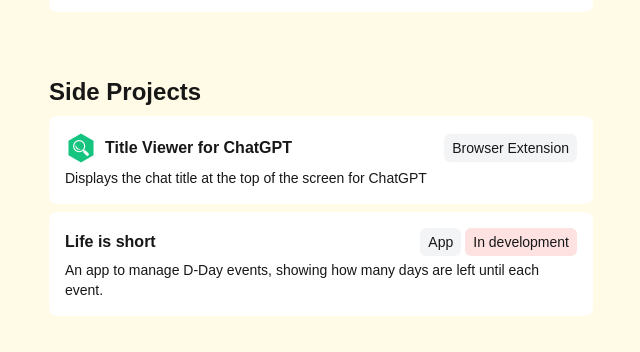
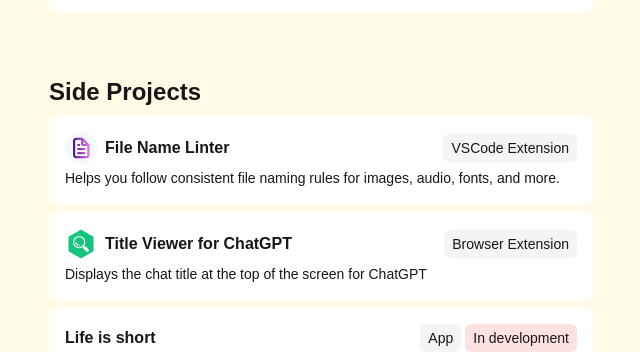
Before and after one commit to hyunyikim/my-site, a Next.js app: page / in a window 1280 px wide. Shown: the part 780-1132 px from the top of the page, without its empty margins (607-1247 px from the left). Built offline with nearby package versions, Linux system fonts and the light colour scheme.

Commit message:
feat: update content

```diff
--- a/src/app/page.tsx
+++ b/src/app/page.tsx
@@ -95,11 +95,28 @@
               className="flex flex-col gap-1 bg-white p-4 rounded-lg cursor-pointer"
               onClick={(e) => {
                 e.preventDefault();
+                window.open('https://marketplace.visualstudio.com/items?itemName=hyunyi-kim.file-name-linter', '_blank');
+              }}>
+              <div className="flex flex-row flex-wrap items-center justify-between gap-1">
+                <div className="flex flex-row items-center gap-2">
+                  <Image src="/images/file-name-linter-icon-128.png" alt="file name linter" width={32} height={32} />
+                  <a href="https://marketplace.visualstudio.com/items?itemName=hyunyi-kim.file-name-linter" target="_blank">
+                    <span className="font-semibold">File Name Linter</span>
+                  </a>
+                </div>
+                <span className="text-sm bg-gray-100 rounded-md px-2 py-1 min-w-[130px]">VSCode Extension</span>
+              </div>
+              <div className="text-sm">Helps you follow consistent file naming rules for images, audio, fonts, and more.</div>
+            </li>
+            <li
+              className="flex flex-col gap-1 bg-white p-4 rounded-lg cursor-pointer"
+              onClick={(e) => {
+                e.preventDefault();
                 window.open('https://chromewebstore.google.com/detail/title-viewer-for-chatgpt/nmgmmjadfonlheejkphohnlpnhcchkdl', '_blank');
               }}>
               <div className="flex flex-row flex-wrap items-center justify-between gap-1">
                 <div className="flex flex-row items-center gap-2">
-                  <Image src="/images/title-for-chat-gpt-icon-128.png" alt="TitleViewer" width={32} height={32} />
+                  <Image src="/images/title-for-chat-gpt-icon-128.png" alt="title viewer" width={32} height={32} />
                   <a href="https://chromewebstore.google.com/detail/title-viewer-for-chatgpt/nmgmmjadfonlheejkphohnlpnhcchkdl" target="_blank">
                     <span className="font-semibold">Title Viewer for ChatGPT</span>
                   </a>
```
Also changed, not shown: public/images/file-name-linter-icon-128.png (added).
